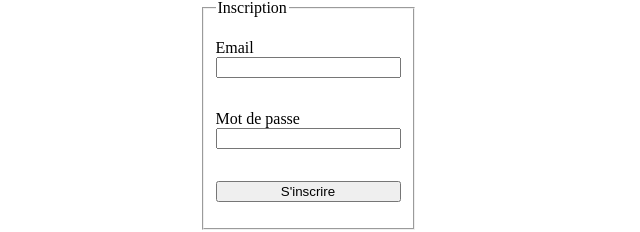
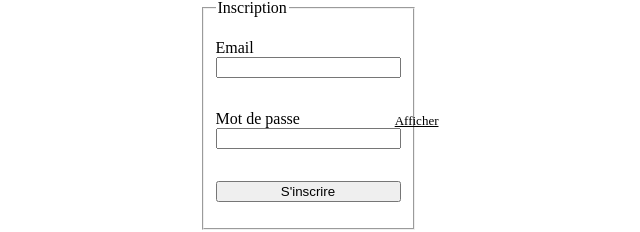
Before and after one commit to jamesattoh/todosApp-ng, an Angular app: page /register in a window 1280 px wide. Shown: the part 81-313 px from the top of the page, without its empty margins (332-972 px from the left). Built offline with nearby package versions, Linux system fonts and the light colour scheme.

Commit message:
implement controls on the auth form & hiding/showing password

```diff
--- a/src/app/common/components/authentification/authentification.component.html
+++ b/src/app/common/components/authentification/authentification.component.html
@@ -6,11 +6,27 @@
         <label for="email">Email</label>
         <input type="email" name="email" id="email" formControlName="email">
       </div>
+      @if (authentificationForm.controls.email.dirty && authentificationForm.controls.email.errors && authentificationForm.controls.email.errors['required']) {
+        <span class="span__error">Champ obligatoire.</span>
+      }
+      @if (authentificationForm.controls.email.dirty && authentificationForm.controls.email.errors && authentificationForm.controls.email.errors['email']) {
+        <span class="span__error">Email invalide.</span>
+      }
 
       <div class="div__input-authentification">
         <label for="password">Mot de passe</label>
-        <input type="password" name="password" id="password" formControlName="password">
+        <input [type]="passwordType" name="password" id="password" formControlName="password">
+
+        <span class="span__shown-password" (click)="togglePasswordVisibility()">
+          {{ passwordType == 'password' ? 'Afficher' : 'Masquer' }}
+        </span>
       </div>
+      @if (authentificationForm.controls.password.dirty && authentificationForm.controls.password.errors && authentificationForm.controls.password.errors['required']) {
+        <span class="span__error">Champ obligatoire.</span>
+      }
+      @if (authentificationForm.controls.password.dirty && authentificationForm.controls.password.errors && authentificationForm.controls.password.errors['minlength']) { <!--tout en minuscule entre les []-->
+        <span class="span__error">Le mote de passe doit avoir au minimum huit (08) caractères.</span>
+      }
 
       <button (click)="submitAuthentificationForm()">
         {{ formTitle() === 'Connexion' ? 'Se connecter' : 'S\'inscrire' }}
--- a/src/app/common/components/authentification/authentification.component.scss
+++ b/src/app/common/components/authentification/authentification.component.scss
@@ -15,5 +15,15 @@
     .div__input-authentification {
       display: flex;
       flex-direction: column;
+
+      .span__shown-password {
+        display: block;
+        position: absolute;
+        margin-left: 14%;
+        margin-top: 3px;
+        font-size: small;
+        cursor: pointer;
+        text-decoration: underline;
+      }
     }
 }
--- a/src/app/common/components/authentification/authentification.component.ts
+++ b/src/app/common/components/authentification/authentification.component.ts
@@ -13,12 +13,18 @@ export class AuthentificationComponent {
   // rendons dynamique le titre du formulaire
   readonly formTitle = input.required<'Connexion' | 'Inscription'>();
 
+  protected passwordType: 'password' | 'text' = 'password';
+
   // representation objet de mon formulaire
   protected authentificationForm = new FormGroup({
     email: new FormControl('', [ Validators.required, Validators.email ]),
     password: new FormControl('', [ Validators.required, Validators.minLength(8)]),
   })
 
+  public togglePasswordVisibility(): void {
+    if (this.passwordType === 'password') { this.passwordType = 'text'; } else { this.passwordType = 'password'; }
+  }
+
   public submitAuthentificationForm(): void {
     console.log('Submit Authentification');
   }
```
